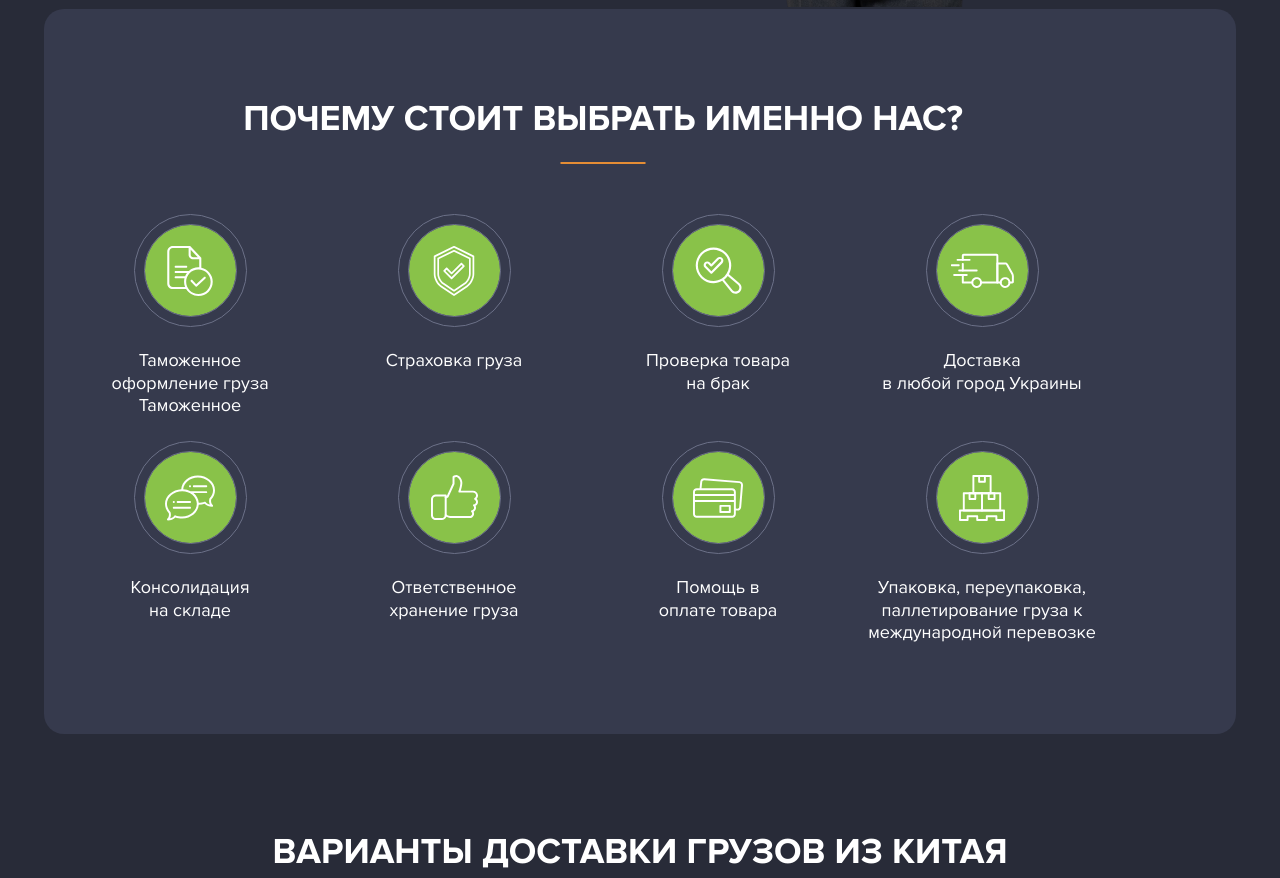
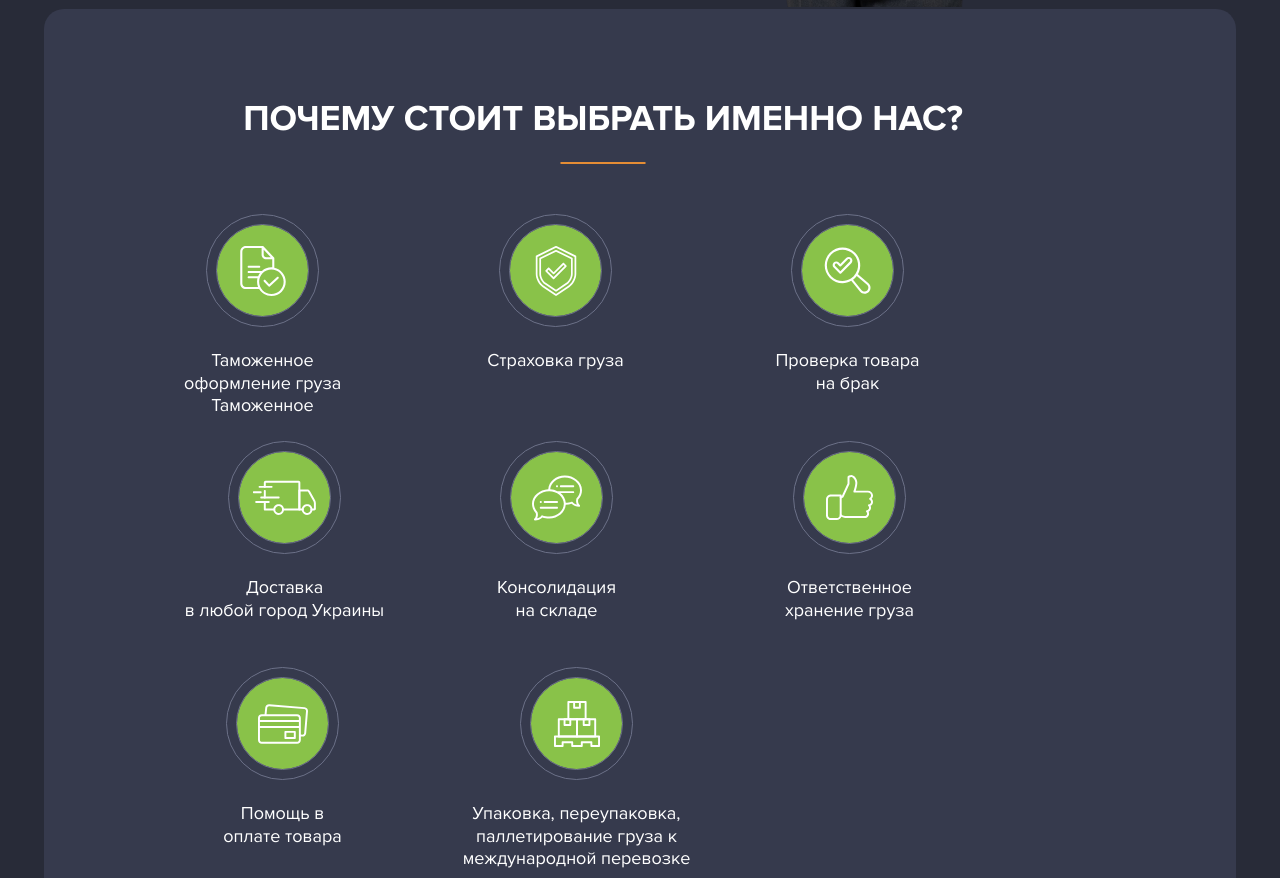
Before and after one commit to Roman-Popovych/dev-MasterTao, a website: page dev/index.html in a window 1280 px wide. Shown: the part 1763-2641 px from the top of the page. Drawn offline with nearby package versions, Linux system fonts and the light colour scheme; files that its build step writes are made by us from their sources.

Commit message:
fixed advantages section

```diff
--- a/dev/sass/advantages.scss
+++ b/dev/sass/advantages.scss
@@ -15,6 +15,9 @@
     &:before {
         width: calc(100% - 88px);
     }
+    .container {
+        max-width: none;
+    }
 }
 
 .advantage {
@@ -22,6 +25,7 @@
     margin: 0 auto;
     text-align: center;
     margin-bottom: 25px;
+    margin-right: 0;
     &-img {
         display: inline-block;
         border: 1px solid #6C7188;
@@ -43,4 +47,16 @@
         line-height: 124%;
         margin: 0;
     }
+    &:nth-child(4n-3) {
+        margin-left: 9px;
+    }
+    &:nth-child(4n-2) {
+        margin-left: 30px;
+    }
+    &:nth-child(4n-1) {
+        margin-left: 29px;
+    }
+    &:nth-child(4n) {
+        margin-left: 31px;
+    }
 }
--- a/dev/sass/media/_media_min_width1200.scss
+++ b/dev/sass/media/_media_min_width1200.scss
@@ -1,7 +1,10 @@
 @media (min-width: 1200px) {
     .advantages {
         .container {
-            transform: translate(-37px, -2px);
+            transform: translate(-5px, -2px);
+        }
+        .template-title {
+            transform: translate(-32px, 0px);
         }
     }
 }
--- a/dev/sass/media/_media_min_width992.scss
+++ b/dev/sass/media/_media_min_width992.scss
@@ -39,7 +39,7 @@
 
     .advantages {
         .container {
-            max-width: 1174px;
+            max-width: 1300px;
         }
 
         .swiper-wrapper {
```
